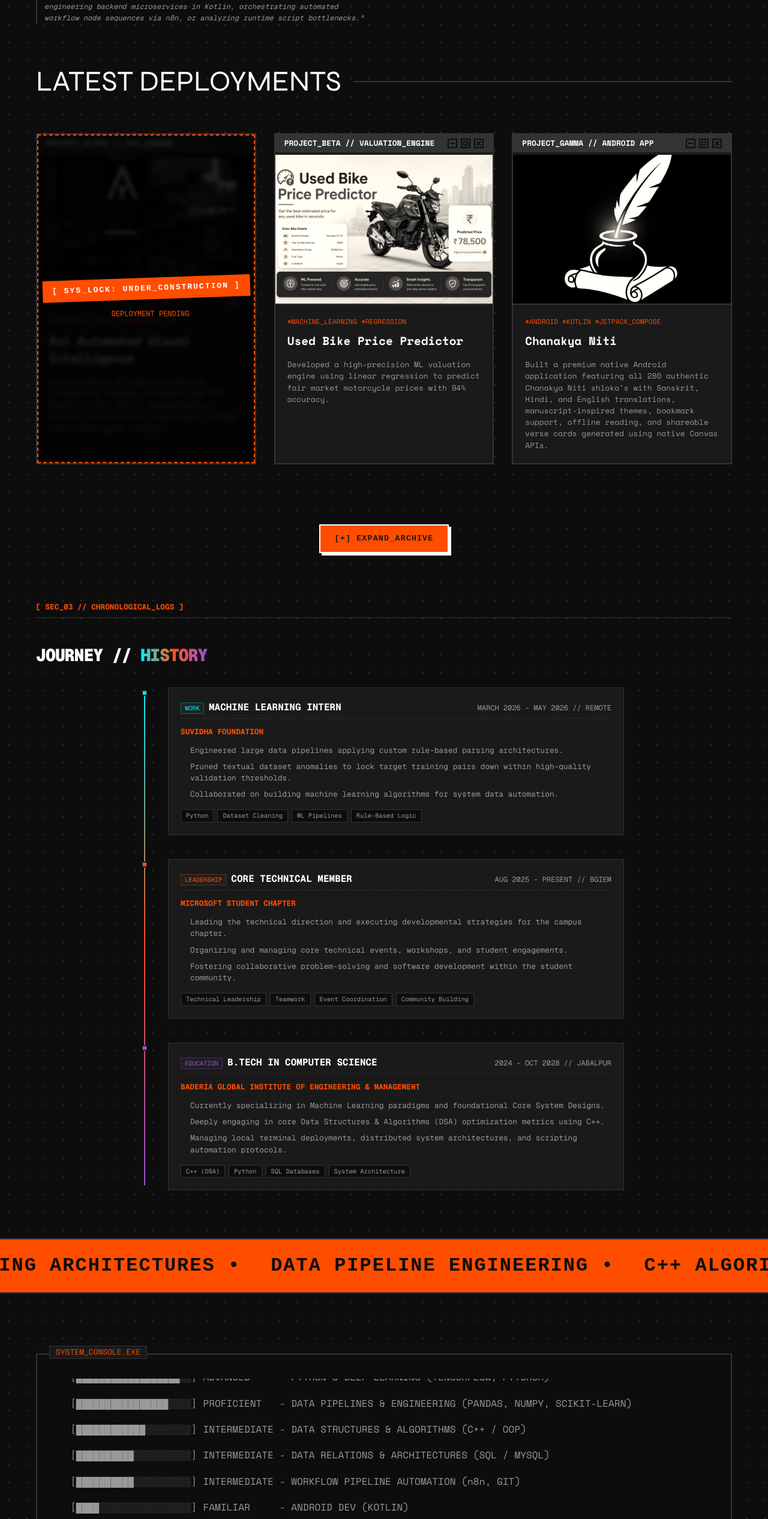
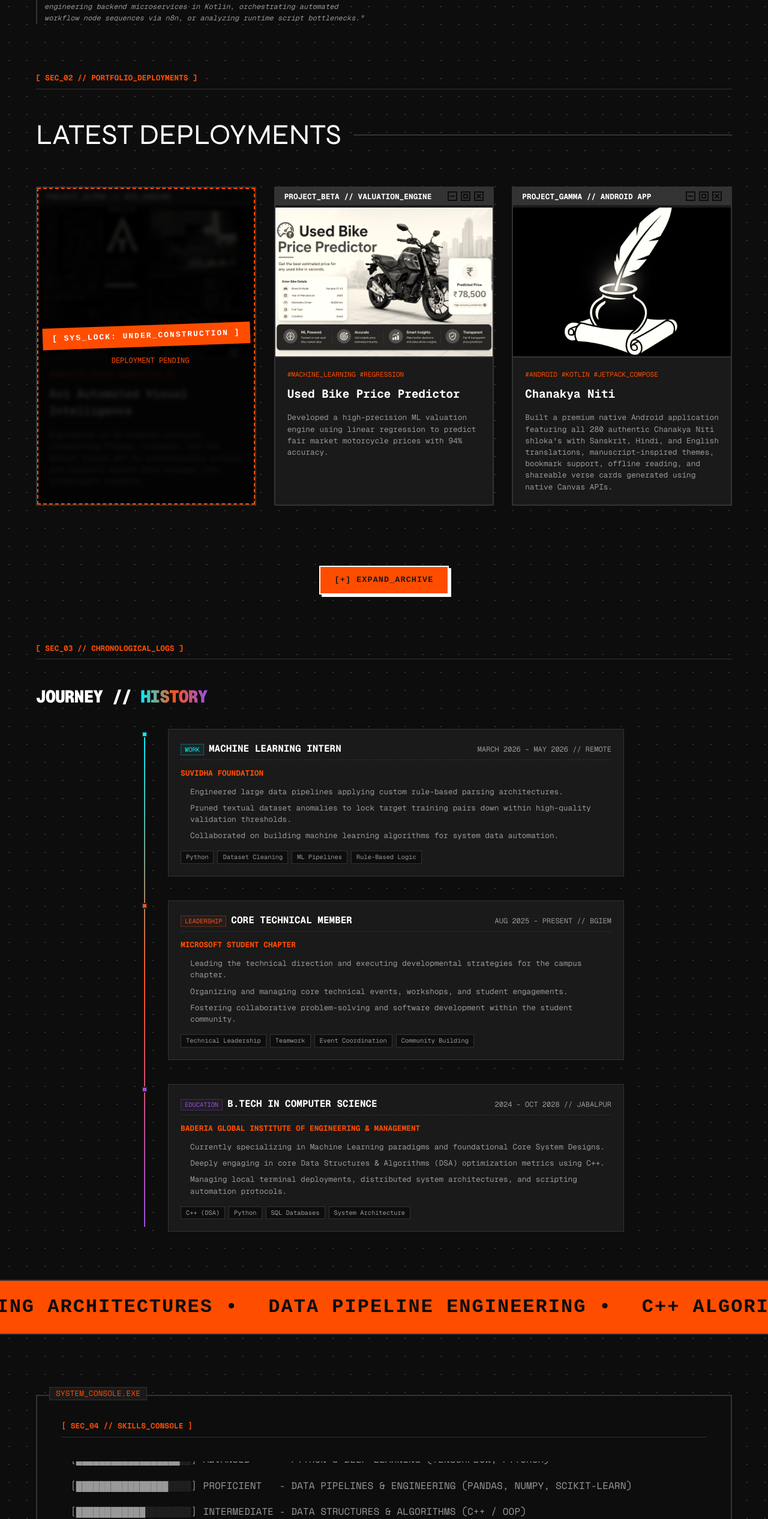
Before and after one commit to cyberdragon55k/cyberdragon55k.github.io, a Next.js app: page / in a window 1280 px wide. Shown: the part 1534-4066 px from the top of the page at 60% size. Built offline with nearby package versions, Linux system fonts and the light colour scheme; no server answers.

Commit message:
Update portfolio features

```diff
--- a/app/page.tsx
+++ b/app/page.tsx
@@ -391,7 +391,10 @@ export default function Home() {
         </section>
 
         {/* SEC_02: Portfolio Deployments */}
-        <section id="work" style={{ scrollMarginTop: "80px" }}>
+        <section id="experience" style={{ scrollMarginTop: "80px", marginTop: "80px", marginBottom: "80px" }} className="font-mono">
+          <div style={{ display: "flex", alignItems: "center", borderBottom: "1px solid var(--border-color)", paddingBottom: "8px", marginBottom: "40px" }}>
+            <span style={{ color: "var(--accent-retro)", fontSize: "0.8rem", fontWeight: "bold" }}>[ SEC_02 // PORTFOLIO_DEPLOYMENTS ]</span>
+          </div>
           <h2 className="section-title" style={{ color: "var(--text-primary)" }}>Latest Deployments</h2>
           <div className="portfolio-grid">
 
@@ -628,13 +631,37 @@ export default function Home() {
 
       <div className="container">
         {/* SEC_04: Interactive Terminal Console Section */}
-        <section
+<section
   className="terminal-section"
   id="skills"
-  style={{ scrollMarginTop: "80px", cursor: "text" }}
+  style={{
+    scrollMarginTop: "80px",
+    marginTop: "80px",
+    marginBottom: "80px"
+  }}
   onClick={() => inputRef.current?.focus()}
 >
-          <div className="terminal-header">SYSTEM_CONSOLE.EXE</div>
+  <div
+    style={{
+      display: "flex",
+      alignItems: "center",
+      borderBottom: "1px solid var(--border-color)",
+      paddingBottom: "8px",
+      marginBottom: "40px"
+    }}
+  >
+    <span
+      style={{
+        color: "var(--accent-retro)",
+        fontSize: "0.8rem",
+        fontWeight: "bold"
+      }}
+    >
+      [ SEC_04 // SKILLS_CONSOLE ]
+    </span>
+  </div>
+
+  <div className="terminal-header">SYSTEM_CONSOLE.EXE</div>
 
           {/* ADDED THE REF HERE and REMOVED THE DUMMY DIV AT THE BOTTOM */}
           <div
@@ -763,8 +790,8 @@ export default function Home() {
               <a href="https://www.linkedin.com/in/adityanamdeo" target="_blank" rel="noopener noreferrer" className="glitch-hover" style={{ color: "var(--text-primary)", textDecoration: "none", display: "flex", alignItems: "center", justifyContent: "center", gap: "10px", border: "1px solid var(--border-color)", background: "var(--surface)", padding: "12px 16px", fontSize: "0.75rem", transition: "all 0.2s" }}>[ LINKEDIN ]</a>
               <a href="https://x.com/cyberdragon55k" target="_blank" rel="noopener noreferrer" className="glitch-hover" style={{ color: "var(--text-primary)", textDecoration: "none", display: "flex", alignItems: "center", justifyContent: "center", gap: "10px", border: "1px solid var(--border-color)", background: "var(--surface)", padding: "12px 16px", fontSize: "0.75rem", transition: "all 0.2s" }}>[ TWITTER ]</a>
               <a href="https://www.kaggle.com/adityanamdev" target="_blank" rel="noopener noreferrer" className="glitch-hover" style={{ color: "var(--text-primary)", textDecoration: "none", display: "flex", alignItems: "center", justifyContent: "center", gap: "10px", border: "1px solid var(--border-color)", background: "var(--surface)", padding: "12px 16px", fontSize: "0.75rem", transition: "all 0.2s" }}>[ KAGGLE ]</a>
-              <a href="https://huggingface.co/AdityaNamdev" target="_blank" rel="noopener noreferrer" className="glitch-hover" style={{ color: "var(--text-primary)", textDecoration: "none", display: "flex", alignItems: "center", justifyContent: "center", gap: "10px", border: "1px solid var(--border-color)", background: "var(--surface)", padding: "12px 16px", fontSize: "0.75rem", transition: "all 0.2s" }}>[ HUGGINGFACE ]</a>
-              <a href="mailto:aditya5namdeo@gmail.com" target="_blank" rel="noopener noreferrer" className="glitch-hover" style={{ color: "var(--text-primary)", textDecoration: "none", display: "flex", alignItems: "center", justifyContent: "center", gap: "10px", border: "1px solid var(--border-color)", background: "var(--surface)", padding: "12px 16px", fontSize: "0.75rem", transition: "all 0.2s" }}>[ SECURE_PING ]</a>
+              <a href="https://huggingface.co/AdityaNamdev" target="_blank" rel="noopener noreferrer" className="glitch-hover" style={{ color: "var(--text-primary)", textDecoration: "none", display: "flex", alignItems: "center", justifyContent: "center", gap: "10px", border: "1px solid var(--border-color)", background: "var(--surface)", padding: "12px 16px", fontSize: "0.75rem", transition: "all 0.2s" }}>[ HUGGINGFACE]</a>
+              <a href="mailto:aditya5namdeo@gmail.com" target="_blank" rel="noopener noreferrer" className="glitch-hover" style={{ color: "var(--text-primary)", textDecoration: "none", display: "flex", alignItems: "center", justifyContent: "center", gap: "10px", border: "1px solid var(--border-color)", background: "var(--surface)", padding: "12px 16px", fontSize: "0.75rem", transition: "all 0.2s" }}>[ SECURE_PING]</a>
               <a href="https://discordapp.com/users/824946274721202176" target="_blank" rel="noopener noreferrer" className="glitch-hover" style={{ color: "var(--text-primary)", textDecoration: "none", display: "flex", alignItems: "center", justifyContent: "center", gap: "10px", border: "1px solid var(--border-color)", background: "var(--surface)", padding: "12px 16px", fontSize: "0.75rem", transition: "all 0.2s" }}>[ DISCORD ]</a>
               <a href="/AdityaNamdeoResume.pdf" target="_blank" rel="noopener noreferrer" className="glitch-hover" style={{ color: "var(--text-primary)", textDecoration: "none", display: "flex", alignItems: "center", justifyContent: "center", gap: "10px", border: "1px solid var(--border-color)", background: "var(--surface)", padding: "12px 16px", fontSize: "0.75rem", transition: "all 0.2s" }}>[ RESUME_PDF ]</a>
             </div>
@@ -791,8 +818,8 @@ export default function Home() {
 
         <div className="footer-badge" style={{ position: "relative", zIndex: 10, paddingBottom: "24px", textAlign: "center", width: "100%", display: "flex", justifyContent: "center" }}>
           <div style={{ background: "var(--accent-retro)", color: "var(--bg-color)", display: "inline-flex", alignItems: "center", fontSize: "0.65rem", fontFamily: "monospace", fontWeight: "bold", textTransform: "uppercase", letterSpacing: "1px" }}>
-            <span style={{ background: "rgba(0, 0, 0, 0.12)", padding: "6px 12px" }}>SYS_ADMIN // A.NAMDEO</span>
-            <span style={{ background: "var(--surface)", color: "var(--accent-retro)", padding: "5px 12px", border: "1px solid var(--accent-retro)" }}>STATUS // AVAILABLE</span>
+            <span style={{ background: "rgba(0, 0, 0, 0.12)", padding: "6px 12px" }}>A CYBERDRAGON55K PROJECT</span>
+            <span style={{ background: "var(--surface)", color: "var(--accent-retro)", padding: "5px 12px", border: "1px solid var(--accent-retro)" }}>BUILT BY ADITYA NAMDEV</span>
           </div>
         </div>
       </div>
```
Also changed, not shown: 17 other files (tests, documents, lock files or other folders).
